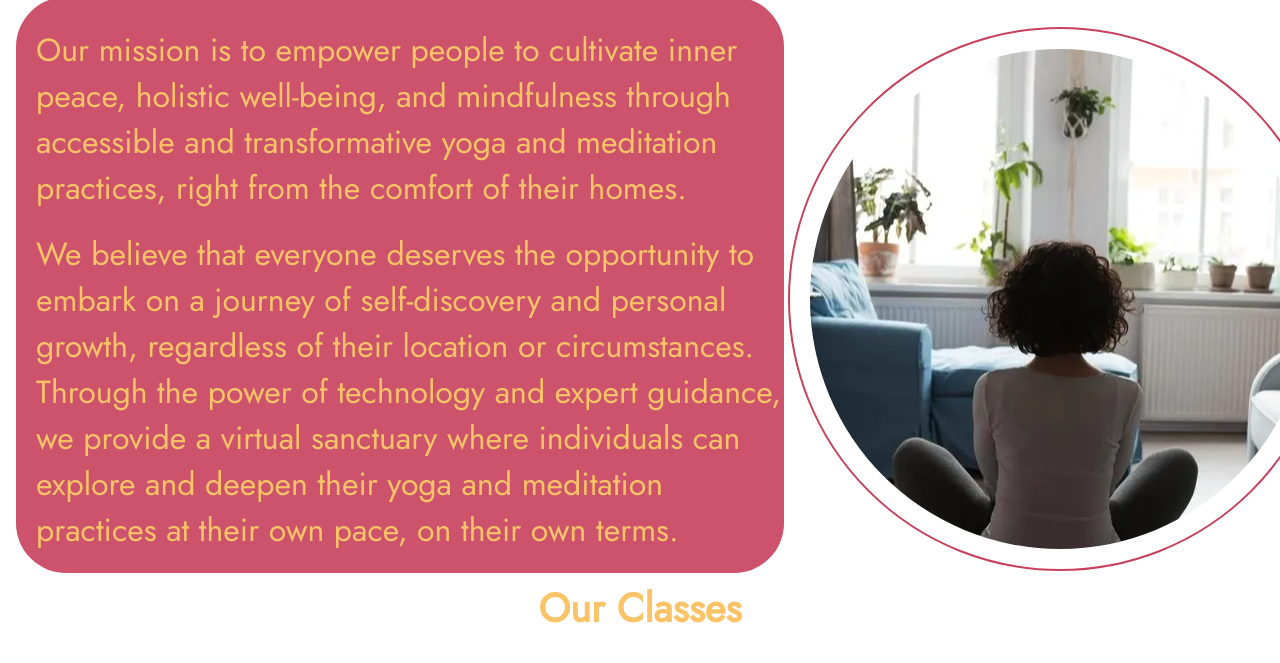
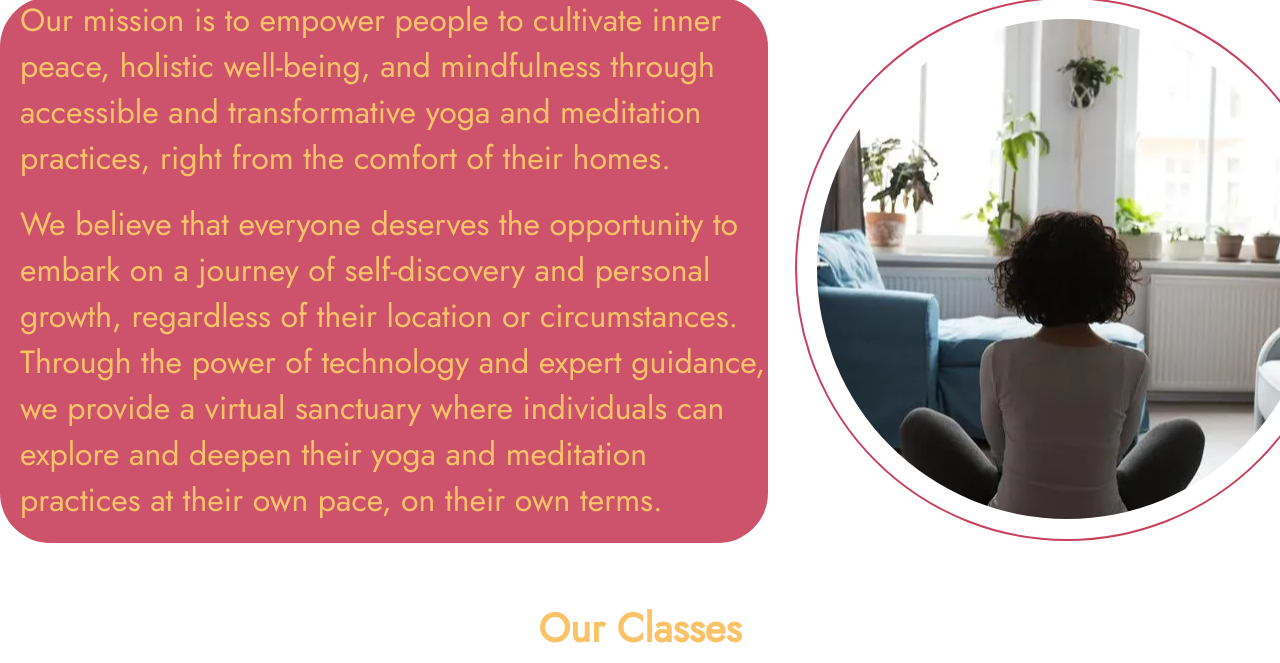
Before and after one commit to Eugene-Gwebu/New-yoga-site, a plain HTML site: page index.html in a window 1280 px wide. Shown: the part 917-1580 px from the top of the page. Drawn offline with Linux system fonts and the light colour scheme.

Commit message:
Add our mission and our classes sections style changes

```diff
--- a/assets/css/style.css
+++ b/assets/css/style.css
@@ -125,20 +125,18 @@ img {
 
 
 #left-mission {
-    padding-top: 30px;
     width: 60%;
-    float: left;
     background-color: rgba(200, 64, 92, .9);
     border-radius: 50px;
-    margin-left: 1rem
+    display: inline-block;
+    vertical-align: top;
 }
 
 #right-mission {
-    padding-top: 30px;
     width: 33%;
-    float: right;
     background-color: ;
-    padding-right: 70px;
+    display: inline-block;
+    margin-left: 22px;
 }
 
 
@@ -173,8 +171,9 @@ aside>p {
 }
 
 #our-classes {
-    text-align: center;
     font-size: 250%;
+    padding-top: 20px;
+    display: block;
 }
 
 .text-center {
@@ -187,6 +186,7 @@ aside>p {
     left: 20px;
     top: -15px;
     padding: 20px;
+    min-height: 400px;
 }
 
 .float-left {
@@ -198,6 +198,7 @@ aside>p {
     position: relative;
     top: -15px;
     padding: 20px;
+    min-height: 400px;
 }
 
 #meditation {
@@ -206,6 +207,7 @@ aside>p {
     right: 20px;
     top: -15px;
     padding: 20px;
+    min-height: 400px;
 }
 
 .float-right {
```
